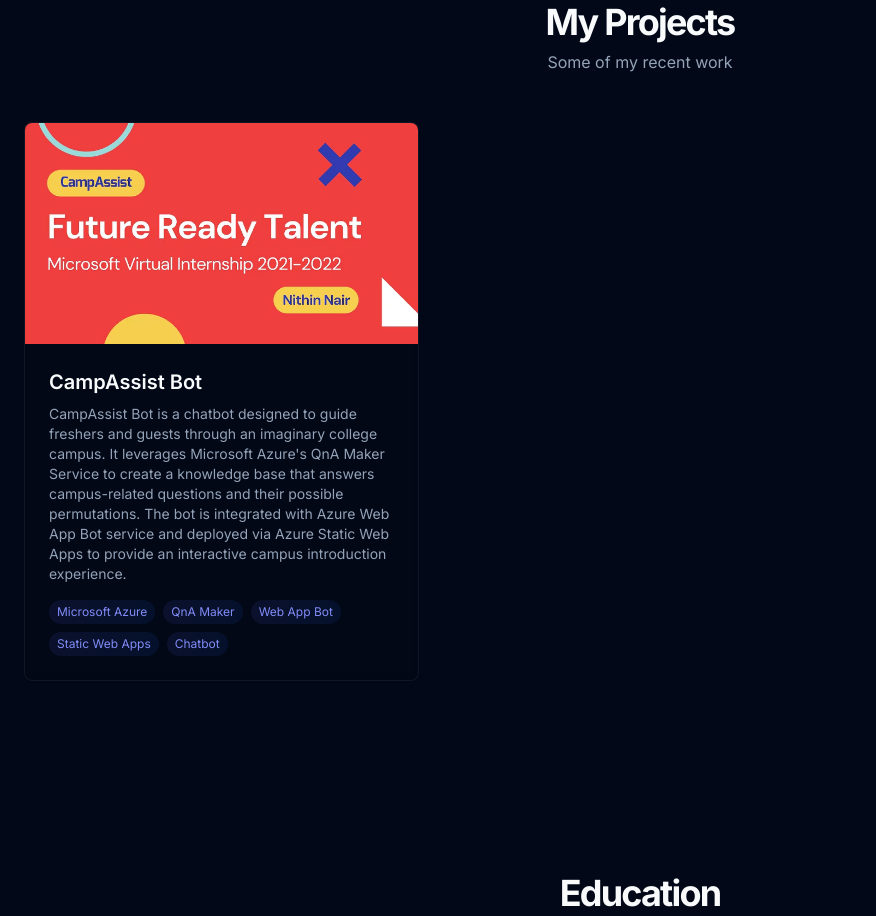
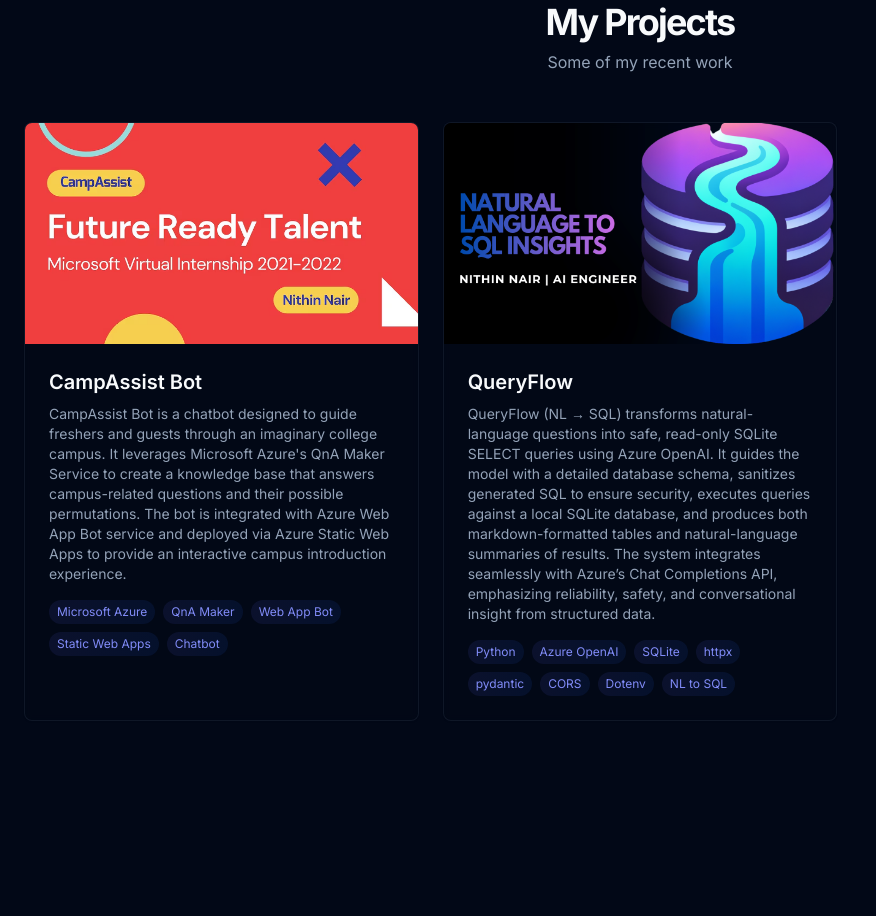
Before and after one commit to NithinNair1/portfolio, a Next.js app: page / in a window 1280 px wide. Shown: the part 2120-3036 px from the top of the page, without its empty margins (0-876 px from the left). Built offline with nearby package versions, Linux system fonts and the light colour scheme.

Commit message:
added project queryflow

```diff
--- a/components/projects.tsx
+++ b/components/projects.tsx
@@ -25,6 +25,25 @@ export default function Projects() {
       ],
       // github: "https://github.com",
       demo: "https://www.youtube.com/watch?v=Nfrc1VnQiiY"
+    },
+    {
+      id: 2,
+      title: "QueryFlow",
+      description:
+        "QueryFlow (NL → SQL) transforms natural-language questions into safe, read-only SQLite SELECT queries using Azure OpenAI. It guides the model with a detailed database schema, sanitizes generated SQL to ensure security, executes queries against a local SQLite database, and produces both markdown-formatted tables and natural-language summaries of results. The system integrates seamlessly with Azure’s Chat Completions API, emphasizing reliability, safety, and conversational insight from structured data.",
+      image: "/queryflow_icon_thumb.png?height=400&width=600",
+      tags: [
+        "Python",
+        "Azure OpenAI",
+        "SQLite",
+        "httpx",
+        "pydantic",
+        "CORS",
+        "Dotenv",
+        "NL to SQL"
+      ],
+      // github: "https://github.com/your-repo-here",
+      demo: "https://youtu.be/UwA_q4nSz_c"
     }
   ];
 
```
Also changed, not shown: public/queryflow_icon_thumb.png (added).
